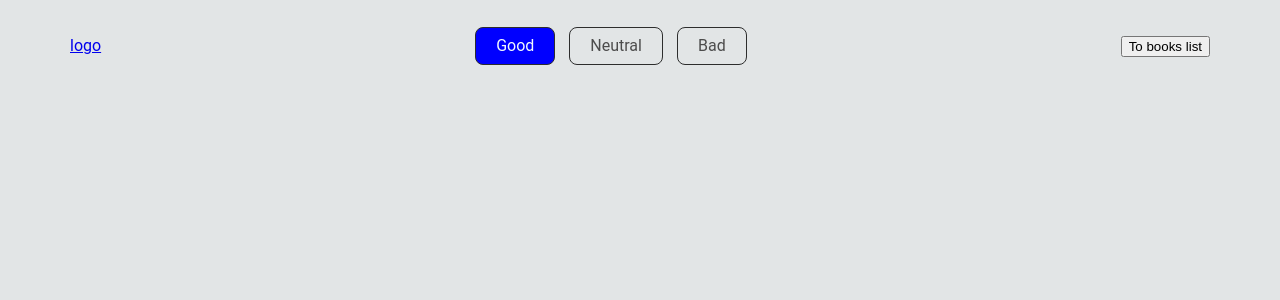
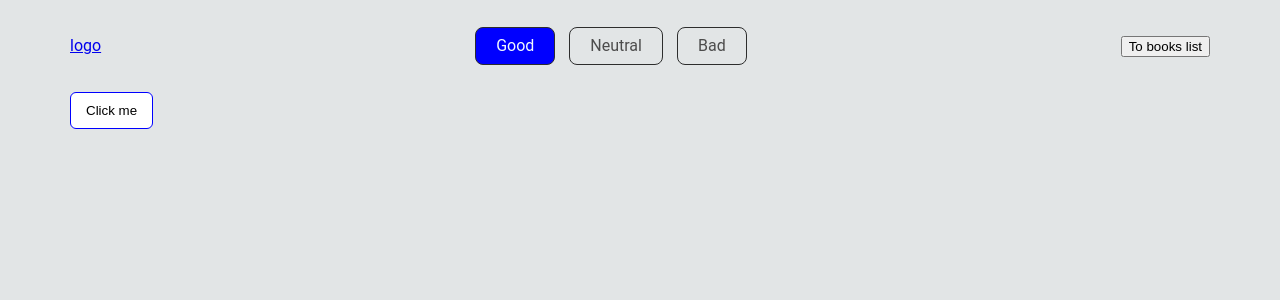
Before and after one commit to AntonioBukin/goit-react-hw-02-feedback, a React (Create React App) app: page / in a window 1280 px wide. Shown: the top 300 px of the page. Built offline with nearby package versions, Linux system fonts and the light colour scheme.

Commit message:
add new feature

```diff
--- a/src/App.jsx
+++ b/src/App.jsx
@@ -1,4 +1,5 @@
 import Navbar from "./modules/Navbar/Navbar";
+import ToggleButton from "components/ToggleButton/TogleButton";
 
 import navbarMenuItems from "./data/navbarMenuItems.json";
 
@@ -6,7 +7,12 @@ import "./styles/styles.scss";
 
 function App() {
   return (
-   <Navbar menuItems={navbarMenuItems} />
+    <>
+    <Navbar menuItems={navbarMenuItems} />
+    <div className="container">
+    <ToggleButton text="Click me"/>
+    </div>
+    </>
   );
 }
 
--- /dev/null
+++ b/src/components/ToggleButton/TogleButton.jsx
@@ -0,0 +1,28 @@
+import { Component } from "react";
+
+import styles from "./toggle-button.module.scss";
+
+class ToggleButton extends Component {
+    state = {
+        isActive: false,
+    }
+
+    handleClick = () => {
+        const {isActive} = this.state;
+        this.setState({
+            isActive: !isActive,
+        })
+    }
+
+
+    render() {
+        const {text} = this.props;
+        const {isActive} = this.state;
+
+        const fullClassName = isActive ? `${styles.btn} ${styles.active}` : styles.btn;
+
+        return <button onClick={this.handleClick} className={fullClassName}>{text}</button>
+    }
+}
+
+export default ToggleButton;
--- /dev/null
+++ b/src/components/ToggleButton/toggle-button.module.scss
@@ -0,0 +1,14 @@
+.btn {
+    display: inline-block;
+    text-decoration: none;
+    background-color: #fff;
+    padding: 10px 15px;
+    border: 1px solid blue;
+    border-radius: 6px;
+    cursor: pointer;
+
+    &.active {
+        background-color: blue;
+        color: white;
+    }
+}
```
